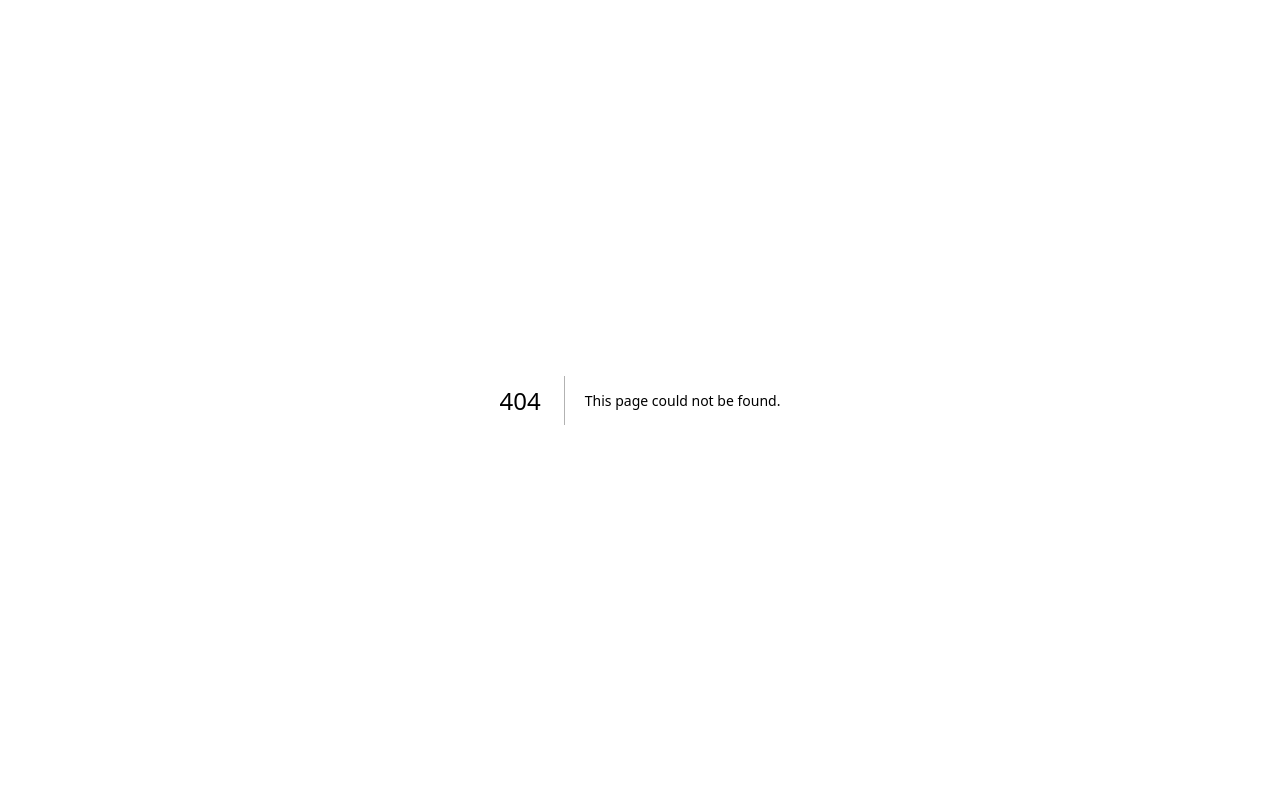
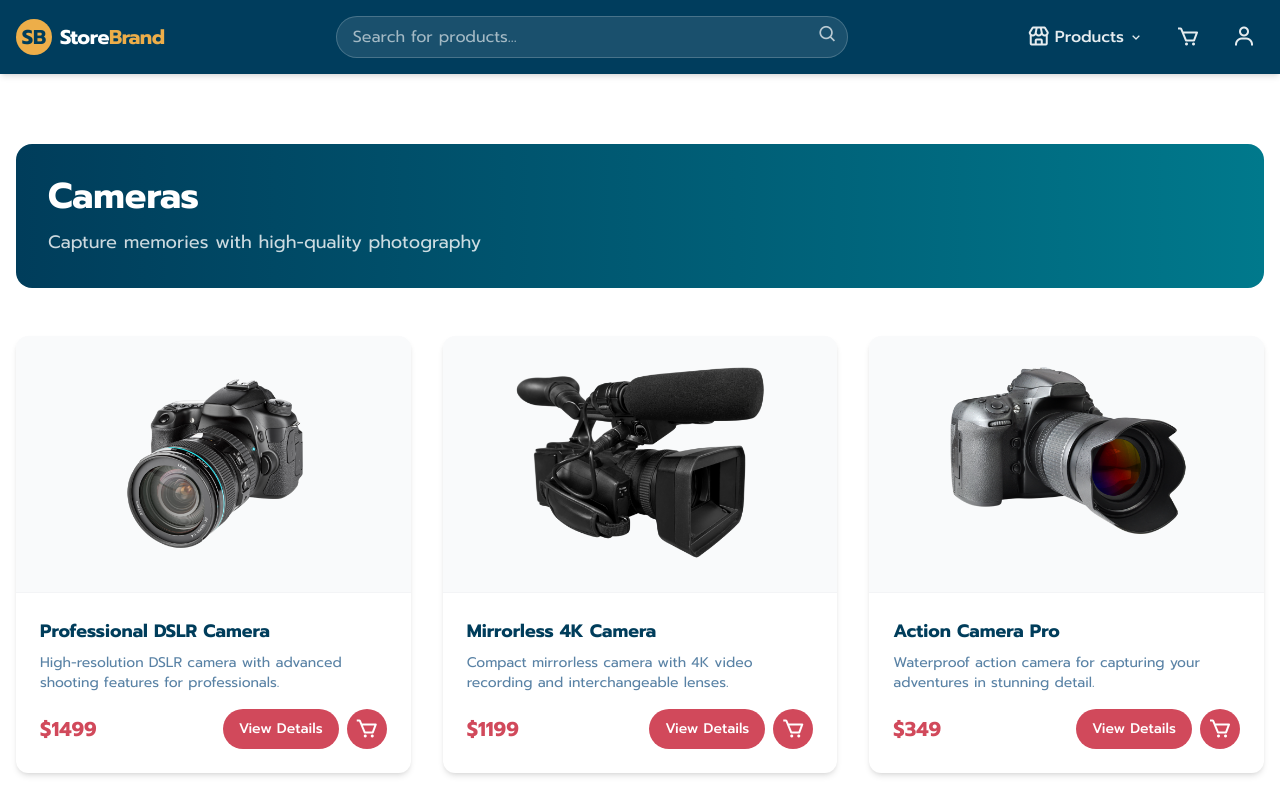
Before and after one commit to raghuveertech/e-commerce-next15, a Next.js app: page /products/cameras in a window 1280 px wide. Before the commit this address had no page. Shown: the top 800 px of the page. Built offline with nearby package versions, Linux system fonts and the light colour scheme.

Commit message:
category details page complete

```diff
--- a/src/app/(store)/layout.tsx
+++ b/src/app/(store)/layout.tsx
@@ -9,6 +9,7 @@ export default function StoreLayout({
   return (
     <div className="flex flex-col min-h-screen">
       <Navigation />
+      <div className="pt-24"></div>
       <main className="flex-grow">
         {children}
       </main>
--- /dev/null
+++ b/src/app/(store)/products/[category]/page.tsx
@@ -0,0 +1,50 @@
+import Link from "next/link";
+import { categories, Product, productsList } from "@/app/data/products";
+import ProductCard from "@/app/components/ProductCard";
+
+
+export default async function CategoryPage(props: { params: Promise<{ category: string }> }) {
+
+  const resolvedParams = await props.params;
+
+  const categorySlug = resolvedParams.category.toLowerCase();
+
+  const categoryInfo = categories.find((category) => category.slug === categorySlug);
+
+  const categoryName = categoryInfo ? categoryInfo.name : resolvedParams.category;
+
+  const categoryDescription = categoryInfo ? categoryInfo.description : "";
+
+  const categoryColor = categoryInfo ? categoryInfo.color : '#003d5b';
+
+  const categoryProducts: Product[] = productsList.filter((product) => {
+    return product.category.toLowerCase() === categorySlug
+  });
+
+  return (
+    <div className="max-w-7xl mx-auto px-4 py-12">
+      <div className="bg-gradient-to-r from-[#003d5b] to-[#00798c] rounded-2xl p-8 mb-12 text-white relative overflow-hidden">
+        <div className="relative z-10">
+          <h1 className="text-4xl font-bold mb-3">{categoryName}</h1>
+          <p className="text-lg text-white/80 max-w-2xl">{categoryDescription}</p>
+        </div>
+      </div>
+      <div className="grid grid-cols md:grid-cols-2 lg:grid-cols-3 gap-8">
+        {
+          categoryProducts.length > 0 ? (
+            categoryProducts.map((product) => (
+              <ProductCard key={product.id} product={product} categorySlug={categorySlug} categoryColor={categoryColor} />
+            ))
+          ) : (
+            <p>No products found in this category.</p>
+          )}
+      </div>
+      {/* Back Navigation */}
+      <div className="mt-12 pt-6 border-t border-gray-200">
+        <Link href="/products" className="inline-flex items-center text-[#00798c] hover:text-[#003d5b] transition-colors">
+          <i className="bx bx-left-arrow-alt mr-2 text-xl"></i> Back to All Categories
+        </Link>
+      </div>
+    </div>
+  );
+}
--- a/src/app/(store)/products/page.tsx
+++ b/src/app/(store)/products/page.tsx
@@ -14,7 +14,7 @@ export default function ProductsPage() {
       {/* Categories Grid*/}
       <div className='grid grid-cols-1 sm:grid-cols-2 lg:grid-cols-3 xl:grid-cols-4 gap-6'>
         {categories.map((category) => (
-          <Link key={category.slug} href="/products" className='group bg-white rounded-xl overflow-hidden shadow-md hover:shadow-lg hover:translate-y-[-5px] border-b-4 relative transition-all' style={{borderColor: category.color }}>
+          <Link key={category.slug} href={`/products/${category.slug}`} className='group bg-white rounded-xl overflow-hidden shadow-md hover:shadow-lg hover:translate-y-[-5px] border-b-4 relative transition-all' style={{borderColor: category.color }}>
             <div className='h-48 relative overflow-hidden bg-gray-100'>
               <Image
                 src={getCategoryImage(category.slug)}
--- /dev/null
+++ b/src/app/components/ProductCard.tsx
@@ -0,0 +1,40 @@
+import Image from "next/image";
+import Link from "next/link";
+import { Product } from "@/app/data/products";
+
+interface ProductCardProps {
+  product: Product;
+  categorySlug: string;
+  categoryColor: string;
+}
+
+export default function ProductCard(props: ProductCardProps) {
+
+  const { product, categorySlug, categoryColor } = props;
+
+  const { name, price, description, image } = product;
+
+
+  return <div className="bg-white rounded-xl overflow-hidden shadow-md hover:shadow-xl transition-all group">
+    <div className="h-64 relative bg-gray-50 p-6 flex items-center justify-center">
+      <Image src={image} alt={name} width={200} height={200} className="max-h-full object-contain h-full w-auto group-hover:scale-105 transition-transform duration-300" />
+    </div>
+    <div className="p-6 border-t border-gray-100">
+      <h2 className="text-lg font-bold text-[#003d5b] mb-2 line-clamp-1">{name}</h2>
+      <p className="text-sm text-[#30638e]/80 mb-4 line-clamp-2">
+        {description}
+      </p>
+      <div className="flex items-center justify-between">
+        <span className="text-xl font-bold" style={{ color: categoryColor }}>${price}</span>
+        <div className="flex gap-2">
+          <Link href="/products/smartphones" className="px-4 py-2 flex justify-center items-center rounded-full text-white text-sm font-medium" style={{backgroundColor: categoryColor}}>
+            View Details
+          </Link>
+          <button className="w-10 h-10 rounded-full text-white flex items-center justify-center" style={{backgroundColor: categoryColor}}>
+            <i className="bx bx-cart text-2xl"></i>
+          </button>
+        </div>
+      </div>
+    </div>
+  </div>;
+}
```
